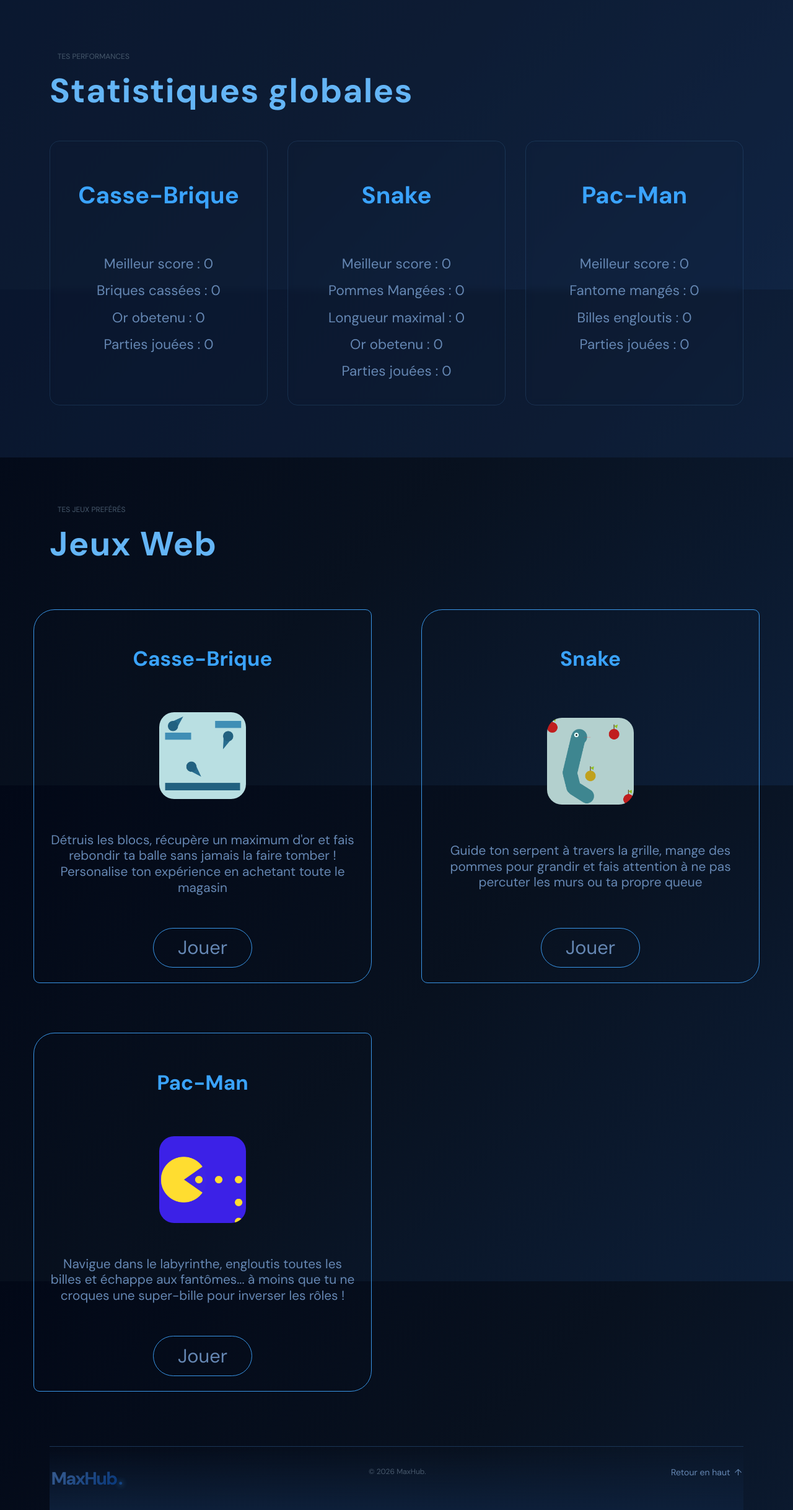
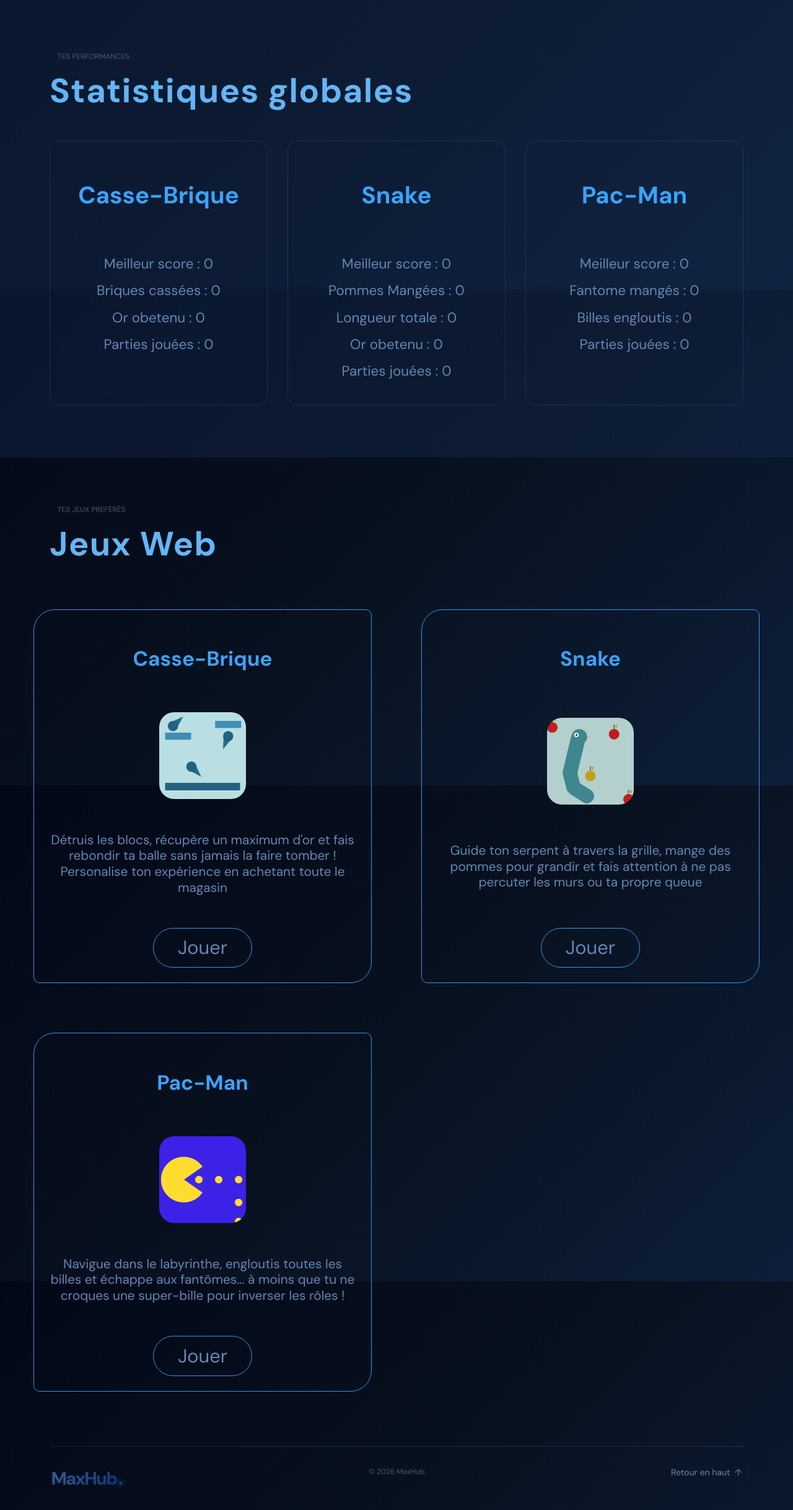
Before and after one commit to maximemb1/MaxHub, a React (Vite) app: page / in a window 1280 px wide. Shown: the part 1133-3569 px from the top of the page at 62% size. Built offline with nearby package versions, Linux system fonts and the light colour scheme.

Commit message:
corection details

```diff
--- a/src/AppM.css
+++ b/src/AppM.css
@@ -683,7 +683,6 @@ header {
 
     /* barre des touches mobiles */
     padding-bottom: calc(2rem + env(safe-area-inset-bottom));
-    background: linear-gradient(to bottom, transparent, #0d1f39);
 }
 .footer p {
     margin: 0;
--- a/src/stats.jsx
+++ b/src/stats.jsx
@@ -26,7 +26,7 @@ export function CardSnake({stats}){
         <div className="stat">
             <p>Meilleur score : {stats?.stats?.meilleur_score ?? 0} </p>
             <p>Pommes Mangées : {stats?.stats?.pommes_mangees ?? 0}</p>
-            <p>Longueur maximal : {stats?.stats?.longueur_max ?? 0}</p>
+            <p>Longueur totale : {stats?.stats?.longueur_max ?? 0}</p>
             <p>Or obetenu : {stats?.stats?.or_ttl ?? 0}</p>
             <p>Parties jouées : {stats?.stats?.parties_jouees ?? 0}</p>
 
```
